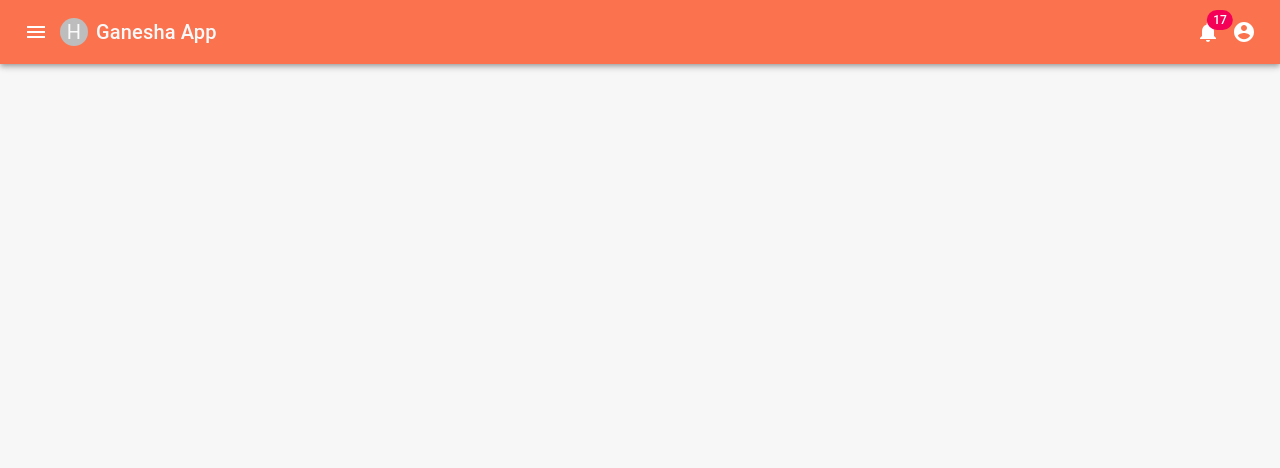
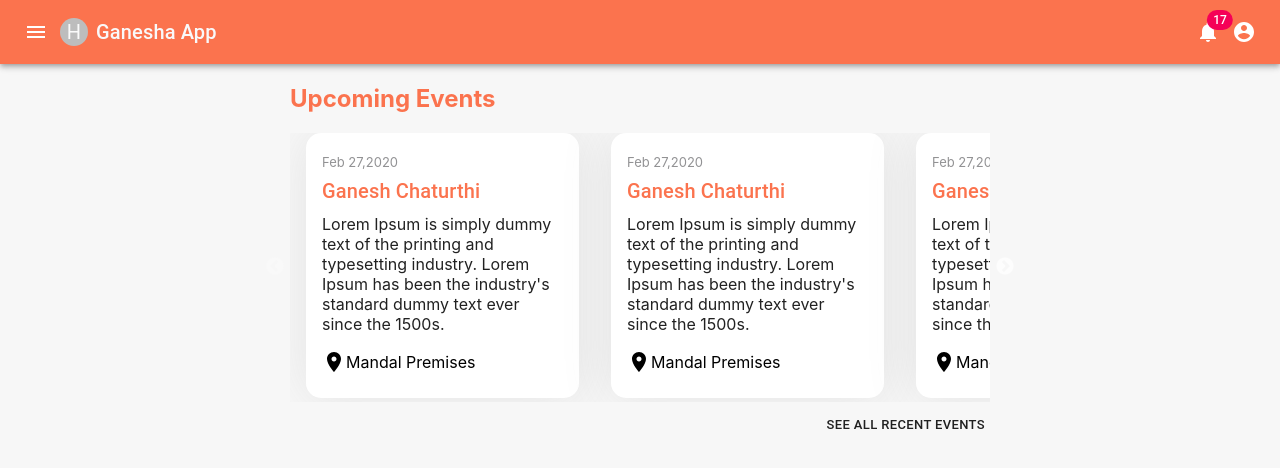
Before and after one commit to pravin3995/ganeshaapp, a React (Create React App) app: page /eventupdated in a window 1280 px wide. Shown: the top 468 px of the page. Built offline with nearby package versions, Linux system fonts and the light colour scheme.

Commit message:
Updated Basic Slider Component for Event Page

```diff
--- a/package.json
+++ b/package.json
@@ -29,6 +29,8 @@
     "react-dom": "^16.13.0",
     "react-router-dom": "^5.1.2",
     "react-scripts": "3.4.0",
+    "react-slick": "^0.25.2",
+    "slick-carousel": "^1.8.1",
     "styled-components": "^5.0.1",
     "typescript": "~3.7.2"
   },
@@ -57,6 +59,7 @@
     "@types/date-fns": "^2.6.0",
     "@types/lodash": "^4.14.149",
     "@types/react-dom": "^16.9.5",
-    "@types/react-router-dom": "^5.1.3"
+    "@types/react-router-dom": "^5.1.3",
+    "@types/react-slick": "^0.23.4"
   }
 }
--- a/src/App.tsx
+++ b/src/App.tsx
@@ -27,13 +27,14 @@ import Feedback from './components/Feedback'
 import MemberEditProfile from './components/MemberEditProfile'
 import AddNewPost from './components/AddNewPost'
 import AccountSetting from './components/AccountSetting'
+import eventUpdated from './components/eventUpdated';
 
 export default function App() {
 
   return (
     <div>
       <BrowserRouter>
-        <NavBar/>
+        <NavBar />
         <Route exact path='/receipt' component={Receipt}></Route>
         <Route exact path='/details' component={ReceiptDetails}></Route>
         <Route exact path='/events' component={Events}></Route>
@@ -57,6 +58,7 @@ export default function App() {
         <Route exact path='/membereditprofile' component={MemberEditProfile}></Route>
         <Route exact path='/addnewpost' component={AddNewPost}></Route>
         <Route exact path='/accountsetting' component={AccountSetting}></Route>
+        <Route exact path='/eventupdated' component={eventUpdated}></Route>
 
 
       </BrowserRouter>
--- /dev/null
+++ b/src/components/eventUpdated.tsx
@@ -0,0 +1,152 @@
+import React, { Component } from 'react'
+import { Link } from 'react-router-dom'
+import Slider from 'react-slick'
+import Card from '@material-ui/core/Card'
+import CardContent from '@material-ui/core/CardContent'
+import Box from '@material-ui/core/Box'
+import Button from '@material-ui/core/Button'
+import Paper from '@material-ui/core/Paper'
+import Typography from '@material-ui/core/Typography'
+import LocationOnIcon from '@material-ui/icons/LocationOn'
+import "slick-carousel/slick/slick.css";
+import "slick-carousel/slick/slick-theme.css";
+import './../custom.scss'
+
+export default function eventUpdated() {
+    const settings = {
+        dots: false,
+        infinite: false,
+        speed: 500,
+        slidesToShow: 2.3,
+        slidesToScroll: 1,
+        // centerMode: true,
+        // centerPadding: '40px',
+        responsive: [
+            {
+                breakpoint: 1024,
+                settings: {
+                    slidesToShow: 2.3
+                }
+            },
+            {
+                breakpoint: 600,
+                settings: {
+                    slidesToShow: 1.3
+                }
+            }
+
+        ]
+    }
+    return (
+        <div className="main-wrapper">
+            <h2> Upcoming Events</h2>
+            <Slider {...settings}>
+                <div className="px-3">
+                    <Card>
+                        <CardContent >
+                            <span className="label">Feb 27,2020</span>
+                            <Typography variant='h6' component='h2' gutterBottom >
+                                Ganesh Chaturthi
+							</Typography>
+                            <Box mb={2} className='ganesh-chathurti-description'>
+                                Lorem Ipsum is simply dummy text of the printing and typesetting industry.
+                                Lorem Ipsum has been the industry's standard dummy text ever since the 1500s.
+							</Box>
+                            <Box className="mandal-premises">
+                                <Link to="https://goo.gl/maps/r3Zxt2iM9zrurHdD8" target='_blank' >
+                                    <LocationOnIcon />
+                                    <span >Mandal Premises </span>
+                                </Link>
+                            </Box>
+                        </CardContent>
+                    </Card>
+                </div>
+                <div className="px-3">
+                    <Card>
+                        <CardContent >
+                            <span className="label">Feb 27,2020</span>
+                            <Typography variant='h6' component='h2' gutterBottom >
+                                Ganesh Chaturthi
+							</Typography>
+                            <Box mb={2} className='ganesh-chathurti-description'>
+                                Lorem Ipsum is simply dummy text of the printing and typesetting industry.
+                                Lorem Ipsum has been the industry's standard dummy text ever since the 1500s.
+							</Box>
+                            <Box className="mandal-premises">
+                                <Link to="https://goo.gl/maps/r3Zxt2iM9zrurHdD8" target='_blank' >
+                                    <LocationOnIcon />
+                                    <span >Mandal Premises </span>
+                                </Link>
+                            </Box>
+                        </CardContent>
+                    </Card>
+                </div>
+                <div className="px-3">
+                    <Card>
+                        <CardContent >
+                            <span className="label">Feb 27,2020</span>
+                            <Typography variant='h6' component='h2' gutterBottom >
+                                Ganesh Chaturthi
+							</Typography>
+                            <Box mb={2} className='ganesh-chathurti-description'>
+                                Lorem Ipsum is simply dummy text of the printing and typesetting industry.
+                                Lorem Ipsum has been the industry's standard dummy text ever since the 1500s.
+							</Box>
+                            <Box className="mandal-premises">
+                                <Link to="https://goo.gl/maps/r3Zxt2iM9zrurHdD8" target='_blank' >
+                                    <LocationOnIcon />
+                                    <span >Mandal Premises </span>
+                                </Link>
+                            </Box>
+                        </CardContent>
+                    </Card>
+                </div>
+                <div className="px-3">
+                    <Card>
+                        <CardContent >
+                            <span className="label">Feb 27,2020</span>
+                            <Typography variant='h6' component='h2' gutterBottom >
+                                Ganesh Chaturthi
+							</Typography>
+                            <Box mb={2} className='ganesh-chathurti-description'>
+                                Lorem Ipsum is simply dummy text of the printing and typesetting industry.
+                                Lorem Ipsum has been the industry's standard dummy text ever since the 1500s.
+							</Box>
+                            <Box className="mandal-premises">
+                                <Link to="https://goo.gl/maps/r3Zxt2iM9zrurHdD8" target='_blank' >
+                                    <LocationOnIcon />
+                                    <span >Mandal Premises </span>
+                                </Link>
+                            </Box>
+                        </CardContent>
+                    </Card>
+                </div>
+                <div className="px-3">
+                    <Card>
+                        <CardContent >
+                            <span className="label">Feb 27,2020</span>
+                            <Typography variant='h6' component='h2' gutterBottom >
+                                Ganesh Chaturthi
+							</Typography>
+                            <Box mb={2} className='ganesh-chathurti-description'>
+                                Lorem Ipsum is simply dummy text of the printing and typesetting industry.
+                                Lorem Ipsum has been the industry's standard dummy text ever since the 1500s.
+							</Box>
+                            <Box className="mandal-premises">
+                                <Link to="https://goo.gl/maps/r3Zxt2iM9zrurHdD8" target='_blank' >
+                                    <LocationOnIcon />
+                                    <span >Mandal Premises </span>
+                                </Link>
+                            </Box>
+                        </CardContent>
+                    </Card>
+                </div>
+            </Slider>
+            <Box mt={1} className='t-right'>
+                <Button href='/events' size='small' target='_bank' className="button">
+                    See All Recent Events
+			</Button>
+            </Box>
+        </div>
+    )
+}
--- a/src/custom.scss
+++ b/src/custom.scss
@@ -892,3 +892,20 @@ a.MuiButton-outlined{
         color: $textColor;
     }
 }
+
+
+
+// Events Slider Page
+.slick-slide h3{
+  text-align: center;
+  color: $textColor;
+  background: $primary;
+  margin: 10px;
+}
+.px-3{
+    @include px(3);
+    width: auto !important;
+    &:focus{
+        outline: none;
+    }
+}
```
Also changed, not shown: src/components/Events.tsx (+10 -10 lines), 2 other files (tests, documents, lock files or other folders). Lines whose indentation alone changed are shown as unchanged.
